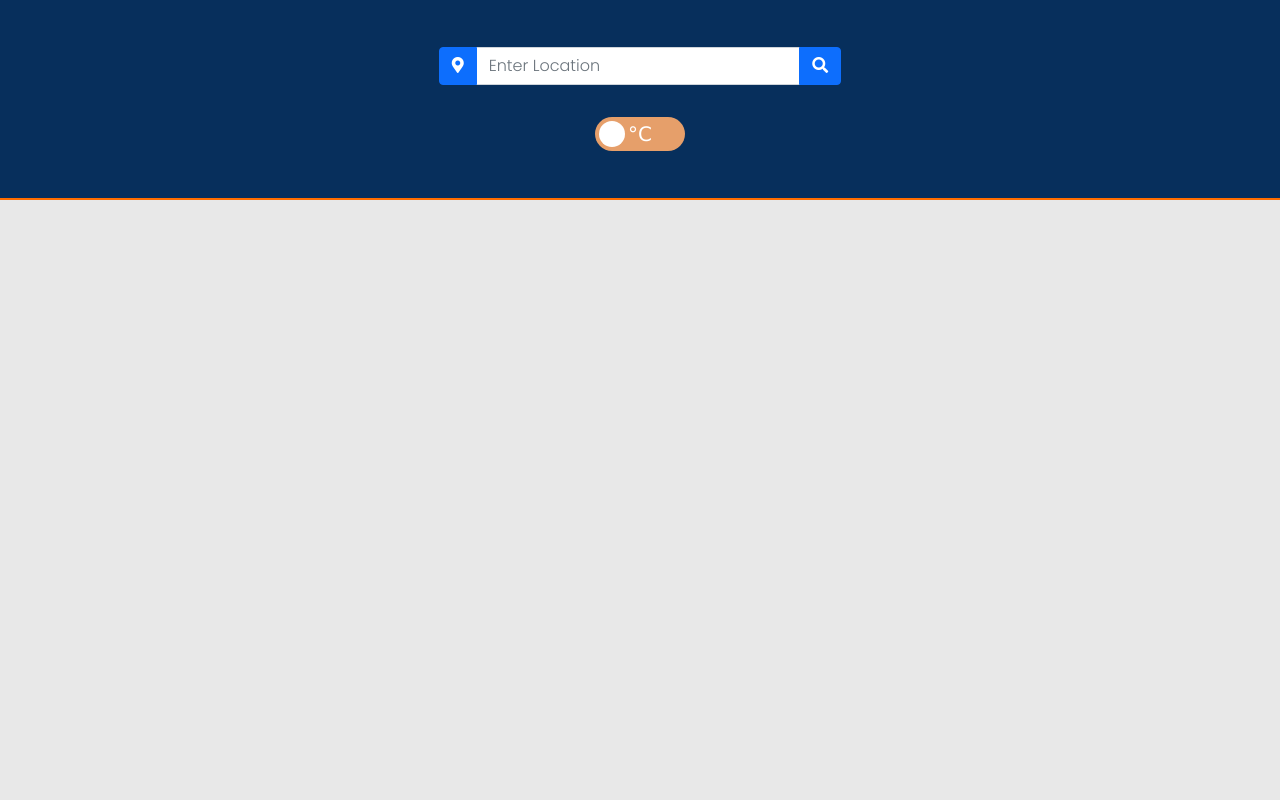
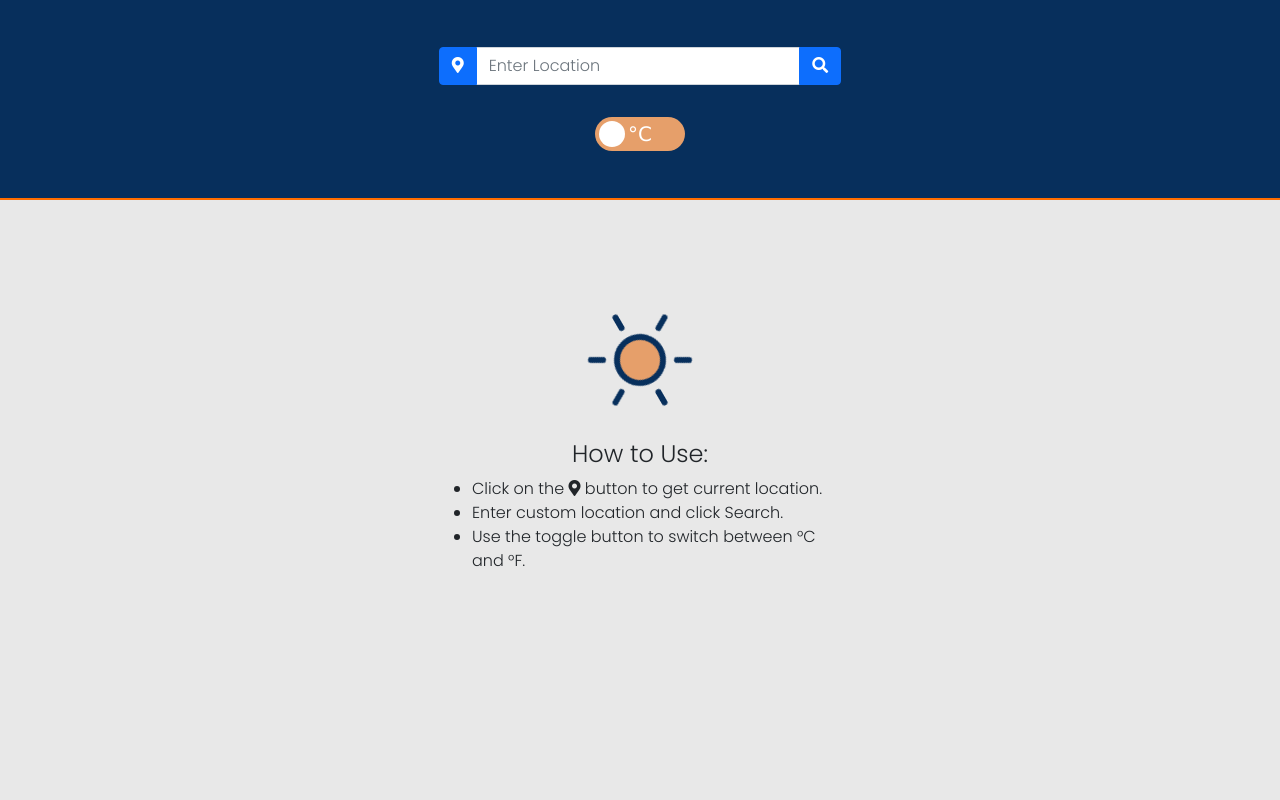
Before and after one commit to kenwilde1/weather-now, a plain HTML site: page index.html in a window 1280 px wide. Shown: the top 800 px of the page. Drawn offline with nearby package versions, Linux system fonts and the light colour scheme.

Commit message:
adding instructions to homepage

```diff
--- a/assets/css/style.css
+++ b/assets/css/style.css
@@ -220,10 +220,83 @@ input:checked + .slider:after {
   align-items: center;
 }
 
+/* Sun Animation created by https://codemyui.com/animated-weather-icons-in-css/ */
+
+.how-to-container {
+  position: absolute;
+  left: 0;
+  right: 0;
+  margin-left: auto;
+  margin-right: auto;
+  margin-top: 10vh;
+  min-width: 300px;
+  max-width: 400px;
+  display: flex;
+  flex-direction: column;
+  align-items: center;
+}
+
+.how-to-info h4 {
+  text-align: center;
+}
+
+.sun {
+  position: absolute;
+  top: 50%;
+  left: 50%;
+  width: 2.5em;
+  height: 2.5em;
+  margin: -1.25em;
+  background: var(--accent);
+  border-radius: 50%;
+  box-shadow: 0 0 0 0.375em var(--primary);
+  animation: spin 12s infinite linear;
+}
+.rays {
+  position: absolute;
+  top: -2em;
+  left: 50%;
+  display: block;
+  width: 0.375em;
+  height: 1.125em;
+  margin-left: -0.1875em;
+  background: var(--primary);
+  border-radius: 0.25em;
+  box-shadow: 0 5.375em var(--primary);
+}
+.rays:before,
+.rays:after {
+  content: "";
+  position: absolute;
+  top: 0em;
+  left: 0em;
+  display: block;
+  width: 0.375em;
+  height: 1.125em;
+  transform: rotate(60deg);
+  transform-origin: 50% 3.25em;
+  background: var(--primary);
+  border-radius: 0.25em;
+  box-shadow: 0 5.375em var(--primary);
+}
+.rays:before {
+  transform: rotate(120deg);
+}
+
+.icon {
+  position: relative;
+  width: 12em;
+  height: 10em;
+  font-size: 1em; /* control icon size here */
+}
+
+@keyframes spin {
+  100% {
+    transform: rotate(360deg);
+  }
+}
+
 @media only screen and (max-width: 480px) {
-  .location-name {
-    font-size: 0.2rem;
-  }
   .location-temp {
     font-size: 3rem;
   }
--- a/assets/js/index.js
+++ b/assets/js/index.js
@@ -9,7 +9,9 @@ const populateResults = async (lat, lon) => {
   }
 
   const userLocation = document.querySelector(".form-control").value;
+
   const data = await getCurrentWeather(userLocation, lat, lon);
+
   const forecast = await getForecastWeather(data.lat, data.lon);
 
   // modify DOM elements with current weather data
@@ -62,6 +64,7 @@ const populateResults = async (lat, lon) => {
 
 // add event listener to search for results
 document.querySelector("#search-button").addEventListener("click", () => {
+  document.querySelector(".how-to-container").classList.toggle("hide");
   document.querySelector(".spinner-border").classList.toggle("hide");
   populateResults();
 });
@@ -69,6 +72,7 @@ document.querySelector("#search-button").addEventListener("click", () => {
 document
   .querySelector("#current-location")
   .addEventListener("click", async () => {
+    document.querySelector(".how-to-container").classList.toggle("hide");
     document.querySelector(".spinner-border").classList.toggle("hide");
     const { lat, lon } = await getDeviceCoordinates();
     populateResults(lat, lon);
--- a/assets/js/weather.js
+++ b/assets/js/weather.js
@@ -3,8 +3,17 @@ import { convertEpochToDate, convertEpochToTime } from "./time.js";
 
 const getCurrentWeather = async (city, lat, lon) => {
   const formattedCity = city.toString().toLowerCase();
+
+  // ensures no numbers are in the string
+  if (/\d/.test(formattedCity)) {
+    document.querySelector(".spinner-border").classList.toggle("hide");
+    alert(`'${city}' is not a valid location, try again`);
+    return;
+  }
+
   const metric = getMetric();
   let response;
+  try {
     if (lat && lon) {
       response = await fetch(
         `https://api.openweathermap.org/data/2.5/weather?lat=${lat}&lon=${lon}&units=${metric}&appid=${WEATHER_KEY}`
@@ -13,6 +22,13 @@ const getCurrentWeather = async (city, lat, lon) => {
       response = await fetch(
         `https://api.openweathermap.org/data/2.5/weather?q=${formattedCity}&units=${metric}&appid=${WEATHER_KEY}`
       );
+    }
+
+    // if response is not HTTP 200, tell user to try again
+    if (!response.ok) {
+      document.querySelector(".spinner-border").classList.toggle("hide");
+      alert(`'${city}' is an invalid location, try again`);
+      return;
     }
 
     const {
@@ -38,6 +54,9 @@ const getCurrentWeather = async (city, lat, lon) => {
       sunrise: `Sunrise: ${convertEpochToTime(sys.sunrise, timezone)} A.M`,
       sunset: `Sunset: ${convertEpochToTime(sys.sunset, timezone)} P.M`,
     };
+  } catch (err) {
+    alert("There was an error in making your request, try again.");
+  }
 };
 
 const getForecastWeather = async (lat, lon) => {
--- a/index.html
+++ b/index.html
@@ -65,6 +65,24 @@
               </label>
             </div>
           </div>
+        </div>
+      </div>
+      <div class="how-to-container">
+        <div class="icon sunny">
+          <div class="sun">
+            <div class="rays"></div>
+          </div>
+        </div>
+        <div class="how-to-info">
+          <h4>How to Use:</h4>
+          <ul>
+            <li>
+              Click on the <i class="fas fa-map-marker-alt"></i> button to get
+              current location.
+            </li>
+            <li>Enter custom location and click Search.</li>
+            <li>Use the toggle button to switch between °C and °F.</li>
+          </ul>
         </div>
       </div>
       <!-- Loading Spinner when request is made -->
```
Lines whose indentation alone changed are shown as unchanged.
